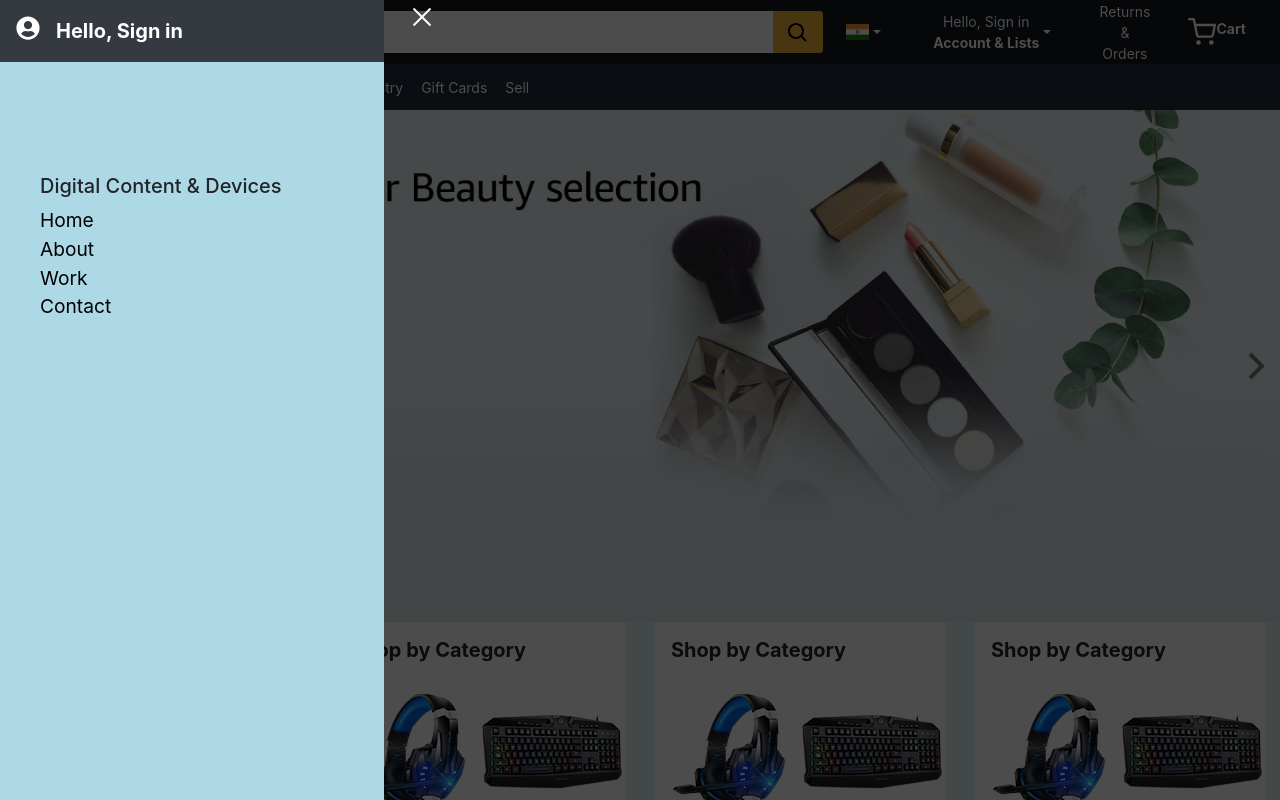
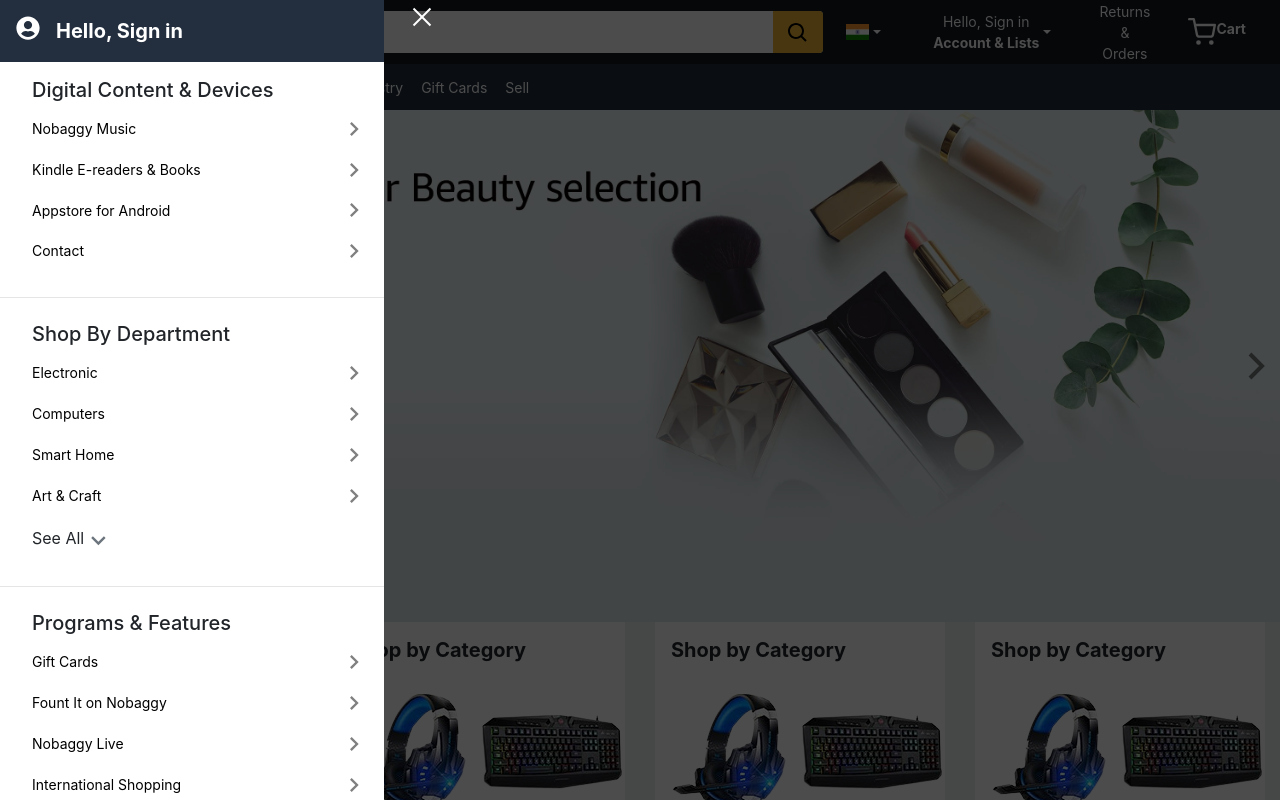
Before and after one commit to Sumandhangar/user_auth, a React (Create React App) app in the folder jwt-auth/: page / in a window 1280 px wide. Both pictures are taken after a click on the element 29 px from the left and 87 px from the top of the page. Shown: the top 800 px of the page. Built offline with nearby package versions, Linux system fonts and the light colour scheme.

Commit message:
navbar implementation

```diff
--- a/jwt-auth/src/App.js
+++ b/jwt-auth/src/App.js
@@ -10,6 +10,7 @@ import Register from "./pages/Register";
 import Layout from "./pages/Layout";
 import Home from "./pages/Home";
 import Footer from './pages/Footer'
+import Music from "./pages/Music";
 
 function App() {
   const [logoutUser, setLogoutUser] = useState(false);
@@ -31,6 +32,7 @@ function App() {
           <Route path="/register">
             <Register setLogoutUser={setLogoutUser} />
           </Route>
+          <Route path="/music" element={<Music />} />
         </Switch>
 
     </BrowserRouter>
--- a/jwt-auth/src/css/navbar.css
+++ b/jwt-auth/src/css/navbar.css
@@ -205,7 +205,9 @@ input:focus {
 
 .overlay-menu {
   content: "";
-  background: lightblue;
+  background: white;
+  height: 100%;
+  overflow-y: scroll;
   opacity: 0;
   top: 0;
   width: 30%;
@@ -233,32 +235,43 @@ input:focus {
 }
 
 
-.overlay ul {
+.overlay .menu {
   list-style: none;
   margin: 0 auto;
   display: inline-block;
   position: relative;
   height: 100%;
-  margin: 7rem 0 0 0;
   z-index: 100;
 }
-
-.overlay ul li {
+.submenu {
+  margin-left: -4rem;
+}
+.overlay .menu li {
   display: block;
   position: relative;
-  opacity: 0;
-
-  /* height: 50px; */
+  padding: .5rem 0 .5rem 3rem;
 }
-
-.overlay ul li a {
+ .submenu li a {
   display: block;
-  /* position: relative; */
   color: black;
   text-decoration: none;
   overflow: hidden;
-  font-size: 1.2rem;
+  font-size: 14px;
 }
+.submenu li a .arrow{
+  color: gray;
+ float: right;
+ margin-right: 1rem;
+ margin-top: -.2rem;
+}
+.submenu li:hover{
+  background-color: rgb(241, 241, 241);
+}
+.submenu li:hover a .arrow{
+  color: black;
+}
+
+
 
 .button-icon {
   border: none;
@@ -313,3 +326,10 @@ input:focus {
 .navbar-toggler[aria-expanded="true"] .navbar-toggler-icon {
   border-color: transparent;
 }
+
+.trigger{
+  height: 100%;
+  width: 100%;
+  overflow: hidden;
+  background-color: lawngreen;
+}
--- a/jwt-auth/src/index.css
+++ b/jwt-auth/src/index.css
@@ -5,7 +5,7 @@ body {
     sans-serif;
   -webkit-font-smoothing: antialiased;
   -moz-osx-font-smoothing: grayscale;
-  background: #dff5f5;
+  background: #EAEDED;
   overflow-x: hidden;
 }
 
--- a/jwt-auth/src/pages/Header.js
+++ b/jwt-auth/src/pages/Header.js
@@ -9,20 +9,26 @@ import Flag from '../images/india.jpg'
 import { HiOutlineLocationMarker } from 'react-icons/hi'
 import { FiShoppingCart } from 'react-icons/fi'
 import { BiSearch } from 'react-icons/bi'
+import { BsGlobe } from 'react-icons/bs'
+import { GiUsaFlag } from 'react-icons/gi'
+import { MdOutlineKeyboardArrowUp, MdOutlineKeyboardArrowDown, MdKeyboardArrowRight } from 'react-icons/md'
 
 const Header = ({ logoutUser, setLogoutUser }) => {
   const { user } = useSelector((state) => state.auth);
-
+  const Red = () => <span>See Less <MdOutlineKeyboardArrowUp size='1.8em' className="text-secondary" /></span>;
+  const Blue = () => <span>See All<MdOutlineKeyboardArrowDown size='1.8em' className="text-secondary" /></span>;
+  const [isRed, setIsBlue] = useState(false);
   let dispatch = useDispatch();
-
   const logout = () => {
     dispatch(logoutInitiate());
   };
-
   const [state, setState] = useState("");
   const toggleAccordion = () => {
     setState(state === "" ? "open" : "");
   }
+
+
+
   return (
     <>
 
@@ -102,8 +108,10 @@ const Header = ({ logoutUser, setLogoutUser }) => {
                       <input type="radio" id="html" name="fav_language" value="English" className="mt-1" />
                       <label htmlFor="htmlFor" className="text-dark pl-2">मराठी - MR - भाषांतर</label>
                     </div>
-                    <div className="d-flex mb-2"><div className="" style={{ width: '20px' }}>
-                      <img src={Flag} className='w-100' alt='flag' /></div><span className="text-dark pl-2 pt-1" style={{ fontSize: '14px' }}>You are shopping on Nobaggy.in</span></div>
+                    <div className="d-flex mb-2">
+                      <div className="" style={{ width: '20px' }}>
+                        <img src={Flag} className='w-100' alt='flag' /></div>
+                      <span className="text-dark pl-2 pt-1" style={{ fontSize: '14px' }}>You are shopping on Nobaggy.in</span></div>
                     <Link to='/'><span className="text-primary">Change country/region</span></Link>
                   </div>
                 </div>
@@ -197,16 +205,71 @@ const Header = ({ logoutUser, setLogoutUser }) => {
             <li><Link to='/' className="text-white pl-2 pr-2 nav-link">Sell</Link></li>
           </ul>
         </div>
-        <div className={`overlay ${state}`} id="overlay"> <nav className="overlay-menu">
-          <div className="p-3 bg-dark d-flex justify-content-left align-items-left"><FaUserCircle size='1.5rem' className='text-white' /><span className="text-white pl-3 font-weight-bold" style={{ fontSize: '20px' }}>Hello, Sign in</span></div>
-          <ul className="sidebar">
-            <h5>Digital Content & Devices</h5>
-            <li><Link to="/" onClick={toggleAccordion}>Home</Link></li>
-            <li><Link to="/" onClick={toggleAccordion}>About</Link></li>
-            <li><Link to="/" onClick={toggleAccordion}>Work</Link></li>
-            <li><Link to="/" onClick={toggleAccordion}>Contact</Link></li>
-          </ul>
-        </nav>
+        <div className={`overlay ${state}`} id="overlay">
+          <nav className="overlay-menu">
+            <div className="p-3 d-flex justify-content-left align-items-left" style={{ background: '#232f3e' }}><FaUserCircle size='1.5rem' className='text-white' /><span className="text-white pl-3 font-weight-bold" style={{ fontSize: '20px' }}>Hello, Sign in</span></div>
+            <ul className="menu m-0 p-0 w-100">
+              <li className="pl-2 pt-2">
+                <h5 className="pl-4 pt-2">Digital Content & Devices</h5>
+                <ul className="submenu">
+                  <li><Link to="/music">Nobaggy Music<MdKeyboardArrowRight size='2em' className="arrow" /></Link></li>
+                  <li><Link to="/">Kindle E-readers & Books<MdKeyboardArrowRight size='2em' className="arrow" /></Link></li>
+                  <li><Link to="/">Appstore for Android<MdKeyboardArrowRight size='2em' className="arrow" /></Link></li>
+                  <li><Link to="/">Contact<MdKeyboardArrowRight size='2em' className="arrow" /></Link></li>
+                </ul>
+              </li>
+              <hr />
+              <li className="pl-2 pt-2">
+                <h5 className="pl-4">Shop By Department</h5>
+                <ul className="submenu">
+                  <li><Link to="/">Electronic<MdKeyboardArrowRight size='2em' className="arrow" /></Link></li>
+                  <li><Link to="/">Computers<MdKeyboardArrowRight size='2em' className="arrow" /></Link></li>
+                  <li><Link to="/">Smart Home<MdKeyboardArrowRight size='2em' className="arrow" /></Link></li>
+                  <li><Link to="/">Art & Craft<MdKeyboardArrowRight size='2em' className="arrow" /></Link></li>
+                  {isRed ?
+                    <>
+                      <li><Link to="/">Automotive<MdKeyboardArrowRight size='2em' className="arrow" /></Link></li>
+                      <li><Link to="/">Baby<MdKeyboardArrowRight size='2em' className="arrow" /></Link></li>
+                      <li><Link to="/">Beauti & Personal Care<MdKeyboardArrowRight size='2em' className="arrow" /></Link></li>
+                      <li><Link to="/">Women's Fashion<MdKeyboardArrowRight size='2em' className="arrow" /></Link></li>
+                      <li><Link to="/">Men's Fashion<MdKeyboardArrowRight size='2em' className="arrow" /></Link></li>
+                      <li><Link to="/">Girl's Fashion<MdKeyboardArrowRight size='2em' className="arrow" /></Link></li>
+                      <li><Link to="/">Boy's Fashion<MdKeyboardArrowRight size='2em' className="arrow" /></Link></li>
+                      <li><Link to="/">Health & Household<MdKeyboardArrowRight size='2em' className="arrow" /></Link></li>
+                      <li><Link to="/">Home & Kitchen<MdKeyboardArrowRight size='2em' className="arrow" /></Link></li>
+                      <li><Link to="/">Industrial & Scientific<MdKeyboardArrowRight size='2em' className="arrow" /></Link></li>
+                      <li><Link to="/">Luggage<MdKeyboardArrowRight size='2em' className="arrow" /></Link></li>
+                      <li><Link to="/">Movies & Television<MdKeyboardArrowRight size='2em' className="arrow" /></Link></li>
+                      <li><Link to="/">Pet Supplies<MdKeyboardArrowRight size='2em' className="arrow" /></Link></li>
+                    </> :
+                    <></>
+                  }
+                  <li type='button' onClick={() => setIsBlue(!isRed)}>{isRed ? <Red /> : <Blue />}</li>
+                </ul>
+              </li>
+              <hr />
+              <li className="pl-2 pt-2">
+                <h5 className="pl-4">Programs & Features</h5>
+                <ul className="submenu">
+                  <li><Link to="/">Gift Cards<MdKeyboardArrowRight size='2em' className="arrow" /></Link></li>
+                  <li><Link to="/">Fount It on Nobaggy<MdKeyboardArrowRight size='2em' className="arrow" /></Link></li>
+                  <li><Link to="/">Nobaggy Live<MdKeyboardArrowRight size='2em' className="arrow" /></Link></li>
+                  <li><Link to="/">International Shopping<MdKeyboardArrowRight size='2em' className="arrow" /></Link></li>
+                </ul>
+              </li>
+              <hr />
+              <li className="pl-2 pt-2">
+                <h5 className="pl-4">help & Settings</h5>
+                <ul className="submenu">
+                  <li><Link to="/">Your Account<MdKeyboardArrowRight size='2em' className="arrow" /></Link></li>
+                  <li><Link to="/"><BsGlobe size='1em' className="text-secondary mr-2" />English<MdKeyboardArrowRight size='2em' className="arrow" /></Link></li>
+                  <li><Link to="/"><GiUsaFlag size='1em' className="text-secondary mr-2" />United State<MdKeyboardArrowRight size='2em' className="arrow" /></Link></li>
+                  <li><Link to="/">Customer Service<MdKeyboardArrowRight size='2em' className="arrow" /></Link></li>
+                  <li><Link to="/">Sign Out<MdKeyboardArrowRight size='2em' className="arrow" /></Link></li>
+                </ul>
+              </li>
+            </ul>
+          </nav>
         </div>
       </nav>
 
--- /dev/null
+++ b/jwt-auth/src/pages/Music.js
@@ -0,0 +1,17 @@
+import React from 'react'
+
+const Music = () => {
+    return (
+        <>
+            <div className='container bg-primary'>
+                <div className='row'>
+                    <div className='col-md-12'>
+                        <h1>jvdfgjdgjd</h1>
+                    </div>
+                </div>
+            </div>
+        </>
+    )
+}
+
+export default Music
```
Also changed, not shown: jwt-auth/src/images/usFlag.jpg (added).
